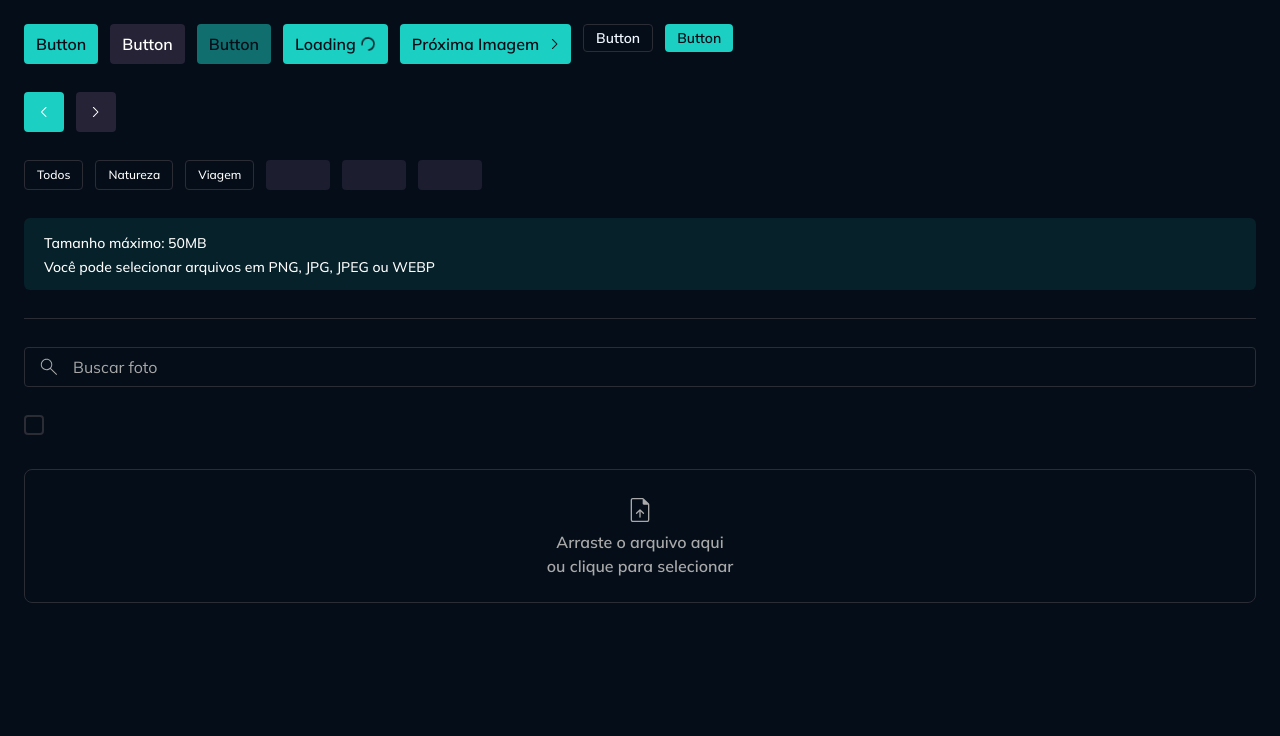
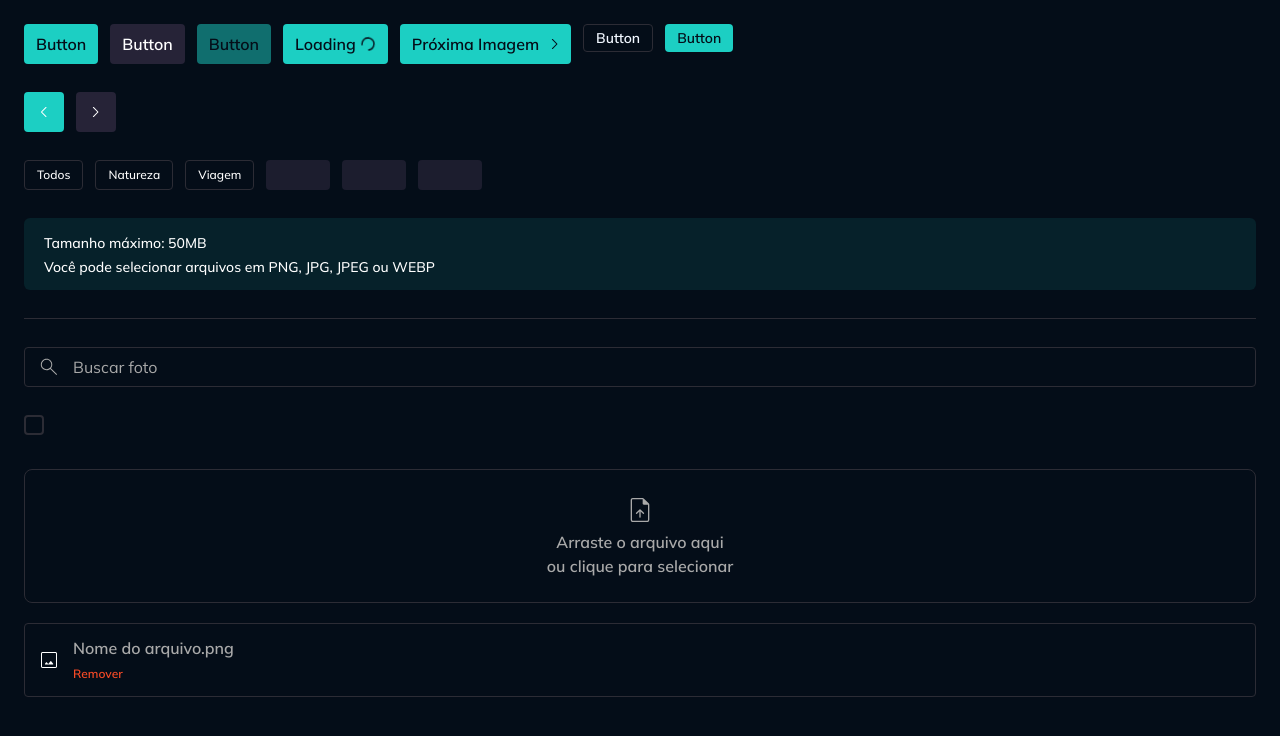
Before and after one commit to deniscapelete/rocket-gallery-plus, a React (Vite) app: page / in a window 1280 px wide. Shown: the top 736 px of the page. Built offline with nearby package versions, Linux system fonts and the light colour scheme.

Commit message:
Montando layout do componente InputSingleFile - Estado com arquivo

```diff
--- a/src/components/input-single-file.tsx
+++ b/src/components/input-single-file.tsx
@@ -1,8 +1,9 @@
 import { type VariantProps, tv } from "tailwind-variants"
 import Icon from "./icon"
 import UploadFileIcon from "../assets/icons/upload-file.svg?react"
-import Text from "./text"
+import Text, { textVariants } from "./text"
 import type React from "react"
+import FileImageIcon from "../assets/icons/image.svg?react"
 
 export const inpuSingleFileVariants = tv({
   base: `
@@ -33,9 +34,11 @@
   }
 })
 
-interface InputSingleFileProps extends VariantProps<typeof inpuSingleFileVariants>, Omit<React.ComponentProps<"input">, "size"> { }
+interface InputSingleFileProps extends VariantProps<typeof inpuSingleFileVariants>, Omit<React.ComponentProps<"input">, "size"> {
+  error?: React.ReactNode
+}
 
-export default function InputSingleFile({ size, ...props }: InputSingleFileProps) {
+export default function InputSingleFile({ size, error, ...props }: InputSingleFileProps) {
   return (
     <div>
       <div className="w-full relative group cursor-pointer">
@@ -54,6 +57,38 @@
           </Text>
         </div>
       </div>
+      {error && (
+        <Text variant="label-small" className="text-accent-red">
+          Erro no campo
+        </Text>
+      )}
+
+      <div className={`
+        flex gap-3 items-center
+        border border-solid border-border-primary rounded
+        mt-5 p-3
+        `}>
+        <Icon svg={FileImageIcon} className="fill-white w-6 h-6" />
+        <div className="flex flex-col">
+          <div className="truncate max-w-80">
+            <Text variant="label-medium" className="text-placeholder">
+              Nome do arquivo.png
+            </Text>
+          </div>
+          <div>
+            <button
+              type="button"
+              className={textVariants({
+                variant: "label-small",
+                className: "text-accent-red cursor-pointer hover:underline"
+              })}
+            >
+              Remover
+            </button>
+          </div>
+
+        </div>
+      </div>
     </div >
   )
 }
```
